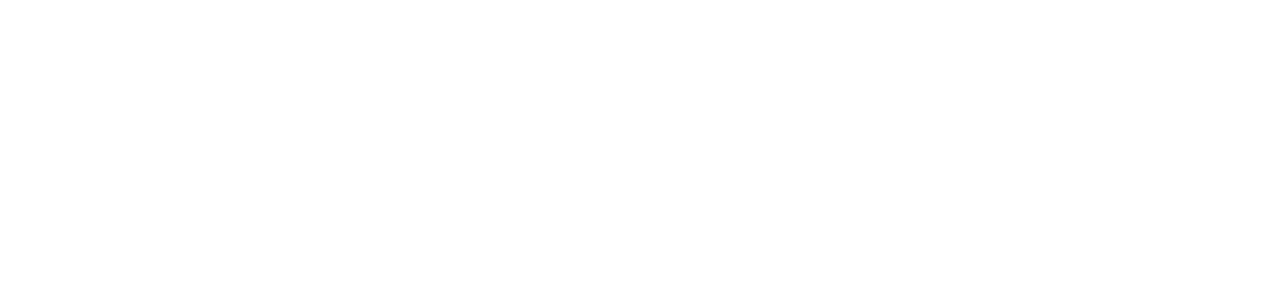
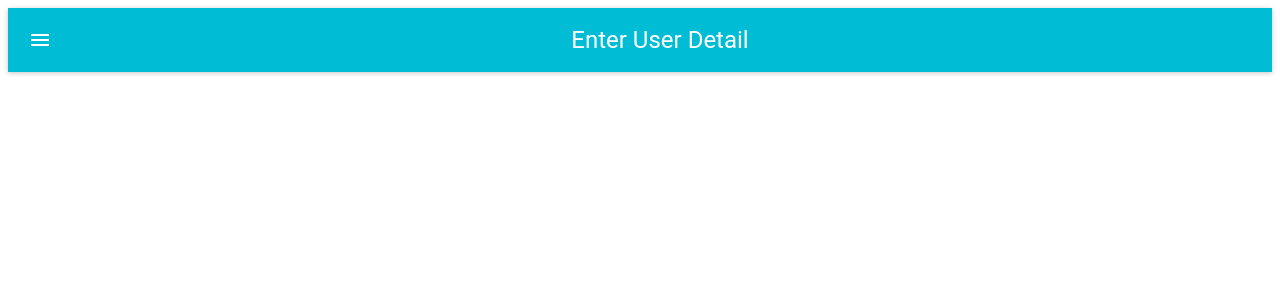
Before and after one commit to MateenCode/FourLayerForm-MaterialUI, a React (Create React App) app: page / in a window 1280 px wide. Shown: the top 300 px of the page. Built offline with nearby package versions, Linux system fonts and the light colour scheme.

Commit message:
Material setup and being added

```diff
--- a/package.json
+++ b/package.json
@@ -1,8 +1,10 @@
 {
-  "name": "multistep",
+  "name": "multistepform",
   "version": "0.1.0",
   "private": true,
   "dependencies": {
+    "@material-ui/core": "^3.6.1",
+    "material-ui": "^0.20.2",
     "react": "^16.6.3",
     "react-dom": "^16.6.3",
     "react-scripts": "2.1.1"
--- a/public/index.html
+++ b/public/index.html
@@ -5,36 +5,16 @@
     <link rel="shortcut icon" href="%PUBLIC_URL%/favicon.ico">
     <meta name="viewport" content="width=device-width, initial-scale=1, shrink-to-fit=no">
     <meta name="theme-color" content="#000000">
-    <!--
-      manifest.json provides metadata used when your web app is added to the
-      homescreen on Android. See https://developers.google.com/web/fundamentals/web-app-manifest/
-    -->
+
     <link rel="manifest" href="%PUBLIC_URL%/manifest.json">
-    <!--
-      Notice the use of %PUBLIC_URL% in the tags above.
-      It will be replaced with the URL of the `public` folder during the build.
-      Only files inside the `public` folder can be referenced from the HTML.
 
-      Unlike "/favicon.ico" or "favicon.ico", "%PUBLIC_URL%/favicon.ico" will
-      work correctly both with client-side routing and a non-root public URL.
-      Learn how to configure a non-root public URL by running `npm run build`.
-    -->
-    <title>React App</title>
+    <title>MultiStepForm</title>
   </head>
   <body>
     <noscript>
       You need to enable JavaScript to run this app.
     </noscript>
     <div id="root"></div>
-    <!--
-      This HTML file is a template.
-      If you open it directly in the browser, you will see an empty page.
 
-      You can add webfonts, meta tags, or analytics to this file.
-      The build step will place the bundled scripts into the <body> tag.
-
-      To begin the development, run `npm start` or `yarn start`.
-      To create a production bundle, use `npm run build` or `yarn build`.
-    -->
   </body>
 </html>
--- a/src/App.js
+++ b/src/App.js
@@ -1,11 +1,12 @@
 import React, { Component } from 'react';
 import './App.css';
+import { UserForm } from './components/UserForm';
 
 class App extends Component {
   render() {
     return (
       <div className="App">
-
+        <UserForm />
       </div>
     );
   }
--- /dev/null
+++ b/src/components/FormUserDetails.js
@@ -0,0 +1,30 @@
+import React, { Component } from 'react';
+import MuiThemeProvider from 'material-ui/styles/MuiThemeProvider';
+import AppBar from 'material-ui/AppBar';
+import TextField from 'material-ui/TextField';
+import RaisedButton from 'material-ui/RaisedButton';
+
+
+export class FormUserDetails extends Component {
+    continue = e => {
+        e.preventDefault();
+        this.props.nextStep();
+    }
+
+
+
+
+
+  render() {
+      const { values } = this.props;
+    return (
+      <MuiThemeProvider>
+        <React.Fragment>
+            <AppBar title="Enter User Detail"/>
+        </React.Fragment>
+      </MuiThemeProvider>
+    )
+  }
+}
+
+export default FormUserDetails
--- /dev/null
+++ b/src/components/UserForm.js
@@ -0,0 +1,66 @@
+import React, { Component } from 'react'
+import FormUserDetails from './FormUserDetails'
+
+
+
+export class UserForm extends Component {
+
+    state = {
+        step: 1,
+        firstName: '',
+        lastName: '',
+        email: '',
+        occupation: '',
+        city: '',
+        bio: ''
+    }
+
+// Proceed to next step
+    nextStep = () => {
+        const { step } = this.state;
+        this.setState({
+            step: step + 1
+        })
+    }
+
+
+// Go back to prev step
+prevStep = () => {
+    const { step } = this.state;
+    this.setState({
+        step: step + 1
+    })
+}
+
+// Handle fields change
+handleChange = input => e => {
+    this.setState({[input]: e.target.value})
+}
+
+
+
+  render() {
+      const { step } = this.state;
+      const {firstName, lastName, email, occupation, city, bio } = this.state;
+      const values = { firstName, lastName, email, occupation, city, bio}
+
+      switch(step) {
+        case 1:
+        return (
+            <FormUserDetails
+            nextStep={this.nextStep}
+            handlechange={this.handleChange}
+            values={values}
+            />
+        )
+        case 2:
+        return <h1>FormPersonalDetails</h1>
+        case 3:
+        return <h1>Confirm</h1>
+        case 4:
+        return <h1>Success</h1>
+      }
+  }
+}
+
+export default UserForm
```
Also changed, not shown: src/components/Confirm.js (added), src/components/FormPersonaldetails.js (added), src/components/Success.js (added), 2 other files (tests, documents, lock files or other folders).
